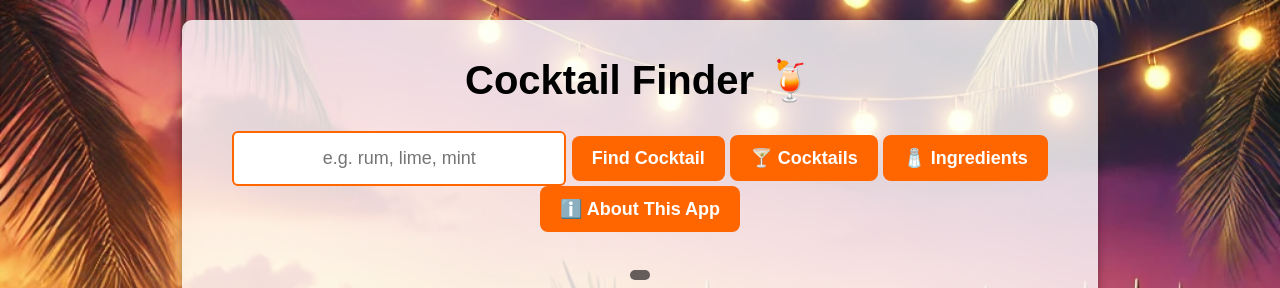
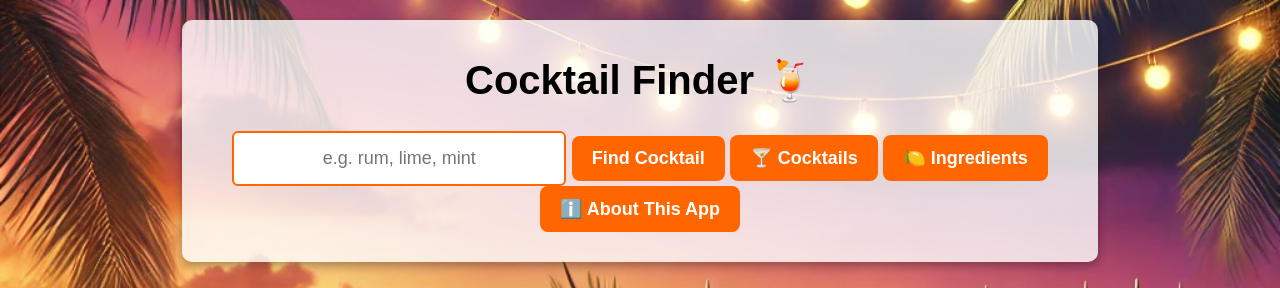
Before and after one commit to andresk-en-fr-de/andre-s-cocktail-app, a plain HTML site: page index.html in a window 1280 px wide. Shown: the top 288 px of the page. Drawn offline with Linux system fonts and the light colour scheme.

Commit message:
Update index.html

```diff
--- a/index.html
+++ b/index.html
@@ -13,7 +13,7 @@
     <input type="text" id="ingredients" placeholder="e.g. rum, lime, mint">
     <button onclick="findCocktail()">Find Cocktail</button>
     <button onclick="toggleList('cocktailList')">🍸 Cocktails</button>
-    <button onclick="toggleList('ingredientList')">🧂 Ingredients</button>
+    <button onclick="toggleList('ingredientList')">🍋 Ingredients</button>
 	<button onclick="toggleList('aboutSection')">ℹ️ About This App</button>
 	<p id="result"></p>
 
@@ -129,7 +129,7 @@
 </details>
 
 </ul>
-
+</div>
   </div>
 </div>
 
```
